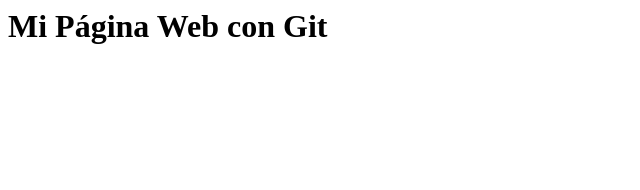
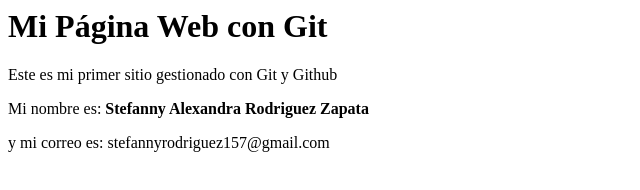
Before and after one commit to Stefanny-Rodriguez/miprimeraweb, a plain HTML site: page index.html in a window 1280 px wide. Shown: the whole page, without its empty margins (0-640 px from the left). Drawn offline with Linux system fonts and the light colour scheme.

Commit message:
seagrego una descripción al index

```diff
--- a/index.html
+++ b/index.html
@@ -1 +1,4 @@
 <h1>Mi Página Web con Git</h1>
+<p>Este es mi primer sitio gestionado con Git y Github</p>
+<p>Mi nombre es: <strong>Stefanny Alexandra Rodriguez Zapata</strong> </p>
+<p>y mi correo es: stefannyrodriguez157@gmail.com</p>
```
